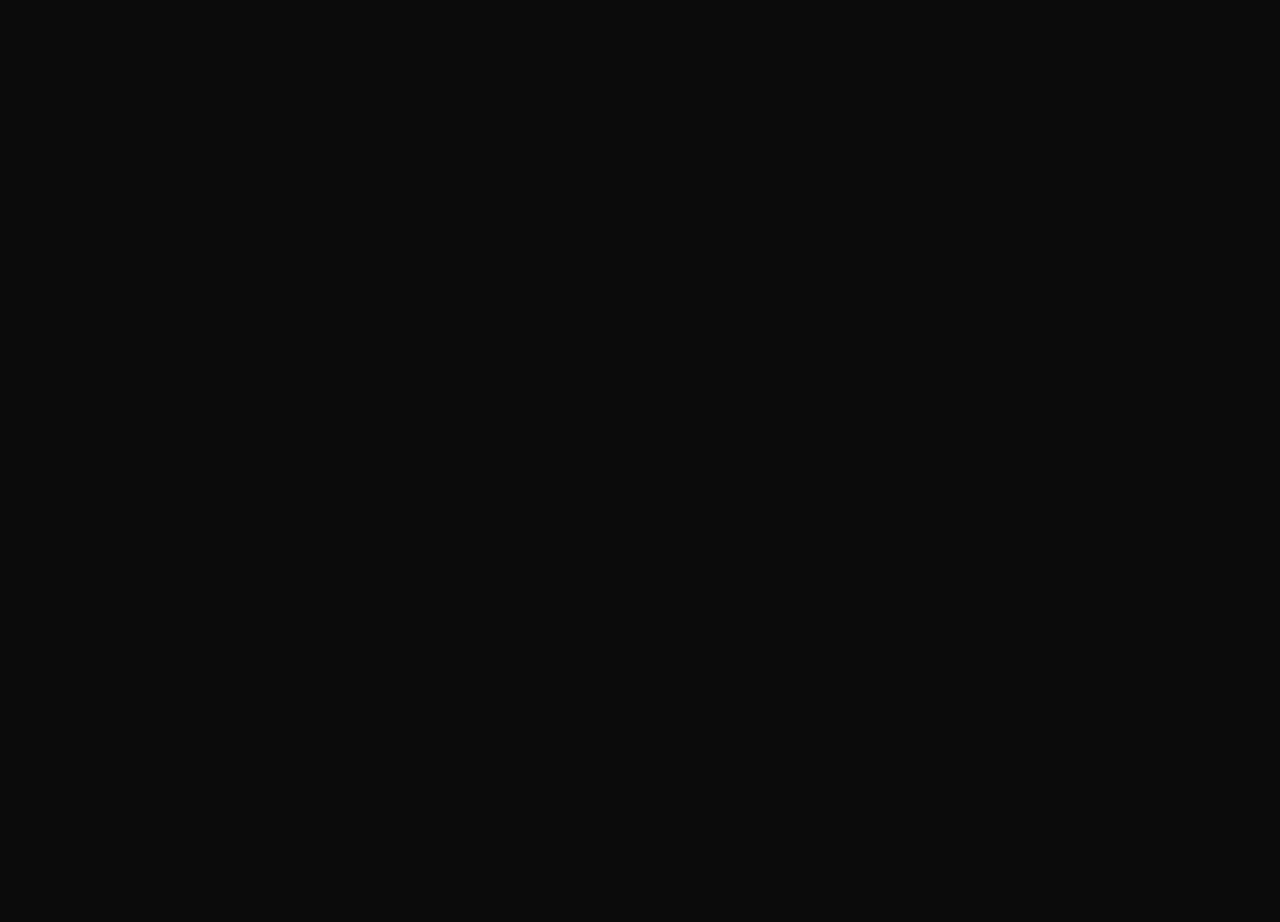
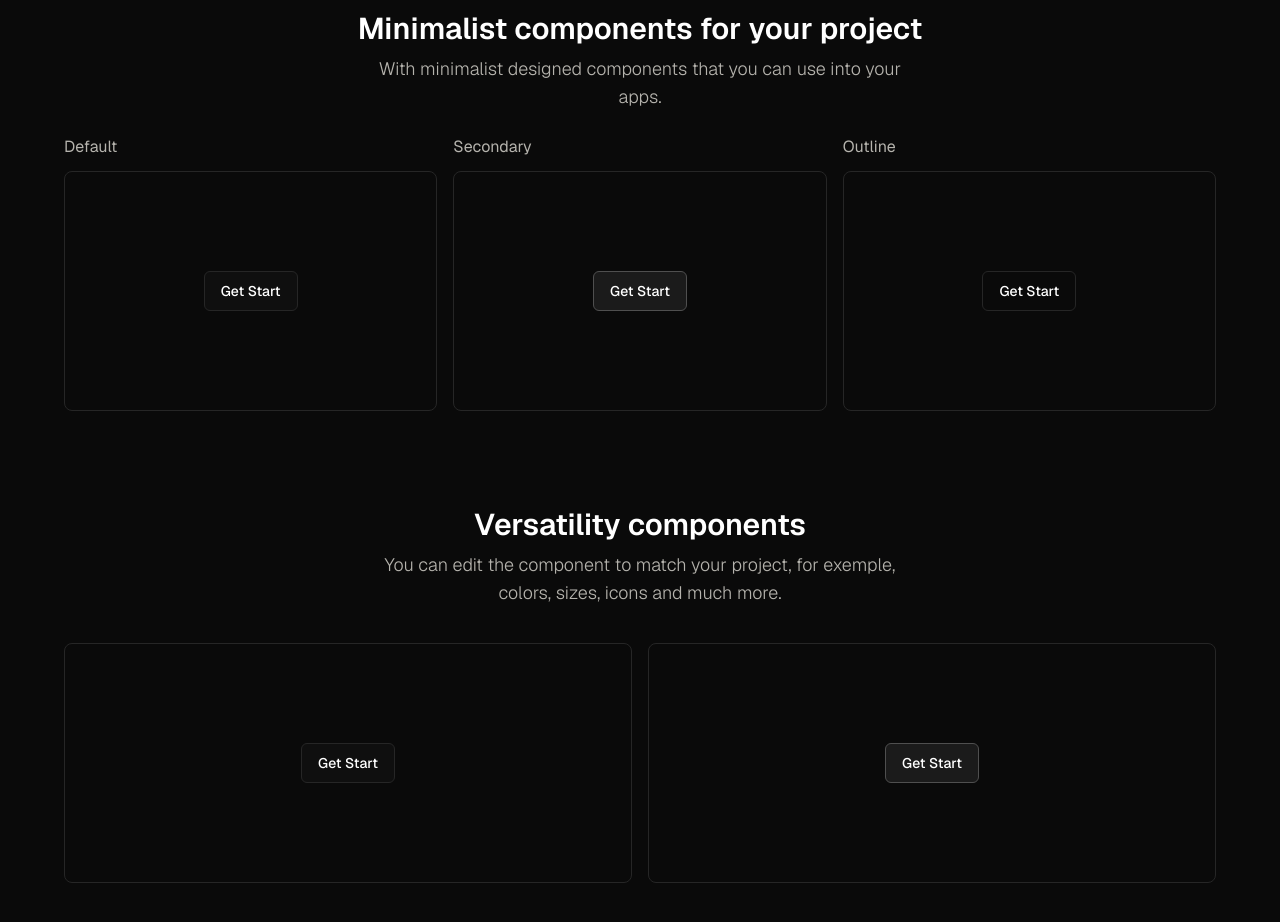
Before and after one commit to thiagomarim/core-ui, a Next.js app: page / in a window 1280 px wide. Shown: the part 1220-2142 px from the top of the page. Before the commit the page ends 943 px from the top, so only its background shows below. Built offline with nearby package versions, Linux system fonts and the light colour scheme.

Commit message:
refactor: change sizes between section

```diff
--- a/src/app/page.tsx
+++ b/src/app/page.tsx
@@ -1,4 +1,4 @@
-import ButtonSection from "@/components/button-section";
+import ComponentSection from "@/components/component-section";
 import HeroSection from "@/components/hero-section";
 import TechnologiesSection from "@/components/technologies-section";
 
@@ -7,6 +7,7 @@ export default function Home() {
     <main>
       <HeroSection />
       <TechnologiesSection />
+      <ComponentSection />
     </main>
   );
 }
--- a/src/components/button-section/index.tsx
+++ /dev/null
@@ -1,27 +0,0 @@
-import Link from "next/link";
-import { Button } from "../ui/button";
-import CardIntro from "../card-intro";
-
-export default function ButtonSection() {
-  return (
-    <section className="flex flex-col">
-      <h1 className="text-2xl font-semibold md:text-3xl text-primary">
-        Minimalist button for your app
-      </h1>
-      <p className="mt-2 text-lg font-light text-secondary">
-        With minimalist design, beautiful styles, versatility and customizable.
-      </p>
-      <div className="grid grid-cols-3 gap-8 mt-6">
-        <CardIntro name="Default">
-          <Button>Get Start</Button>
-        </CardIntro>
-        <CardIntro name="Secondary">
-          <Button variant={"secondary"}>Get Start</Button>
-        </CardIntro>
-        <CardIntro name="Outline">
-          <Button variant={"outline"}>Get Start</Button>
-        </CardIntro>
-      </div>
-    </section>
-  );
-}
--- a/src/components/card-intro/index.tsx
+++ b/src/components/card-intro/index.tsx
@@ -2,14 +2,14 @@ import { ReactNode } from "react";
 
 interface CardIntroProps {
   children: ReactNode;
-  name: string;
+  name?: string;
 }
 
 export default function CardIntro({ children, name }: CardIntroProps) {
   return (
     <div className="flex flex-col gap-3">
       <h3>{name}</h3>
-      <div className="border border-[#262626] rounded-lg h-40">
+      <div className="border border-[#262626] rounded-lg h-60">
         <div className="w-full h-full flex justify-center items-center">
           {children}
         </div>
--- /dev/null
+++ b/src/components/component-section/index.tsx
@@ -0,0 +1,50 @@
+import { Button } from "../ui/button";
+import CardIntro from "../card-intro";
+
+export default function ComponentSection() {
+  return (
+    <section className="container flex flex-col py-24">
+      <div className="flex flex-col items-center gap-2">
+        <h1 className="text-2xl font-semibold text-center md:text-3xl text-primary">
+          Minimalist components for your project
+        </h1>
+        <p className="text-lg font-light text-secondary text-center max-w-[550px]">
+          With minimalist designed components that you can use into your apps.
+        </p>
+      </div>
+
+      <div className="grid grid-cols-3 gap-4 mt-6">
+        <CardIntro name="Default">
+          <Button>Get Start</Button>
+        </CardIntro>
+        <CardIntro name="Secondary">
+          <Button variant={"secondary"}>Get Start</Button>
+        </CardIntro>
+        <CardIntro name="Outline">
+          <Button variant={"outline"}>Get Start</Button>
+        </CardIntro>
+      </div>
+
+      <div className="py-24">
+        <div className="flex flex-col items-center gap-2">
+          <h1 className="text-2xl font-semibold text-center md:text-3xl text-primary">
+            Versatility components
+          </h1>
+          <p className="text-lg font-light text-secondary text-center max-w-[550px]">
+            You can edit the component to match your project, for exemple,
+            colors, sizes, icons and much more.
+          </p>
+        </div>
+
+        <div className="grid grid-cols-2 gap-4 mt-6">
+          <CardIntro>
+            <Button>Get Start</Button>
+          </CardIntro>
+          <CardIntro>
+            <Button variant={"secondary"}>Get Start</Button>
+          </CardIntro>
+        </div>
+      </div>
+    </section>
+  );
+}
--- a/src/components/hero-section/index.tsx
+++ b/src/components/hero-section/index.tsx
@@ -3,7 +3,7 @@ import { Button } from "../ui/button";
 
 export default function HeroSection() {
   return (
-    <section className="w-full h-[755px] bg-hero-image bg-cover bg-center bg-no-repeat flex flex-col justify-center">
+    <section className="w-full h-[755px] bg-hero-image bg-cover bg-center bg-no-repeat flex flex-col justify-center pb-24">
       <div className="container flex flex-col items-center gap-4">
         <h1 className="text-center text-3xl font-bold leading-tight md:text-5xl lg:leading-[1.1] text-primary">
           Best minimalist UI components
--- a/src/components/technologies-section/index.tsx
+++ b/src/components/technologies-section/index.tsx
@@ -2,7 +2,7 @@ import Image from "next/image";
 
 export default function TechnologiesSection() {
   return (
-    <section className="container flex flex-col items-center">
+    <section className="container flex flex-col items-center py-24">
       <div className="max-w-[592px] border-t border-[#262626]">
         <p className="text-center text-lg font-light text-secondary mt-6">
           Various technologies and tools were used to achieve our objective,
```
